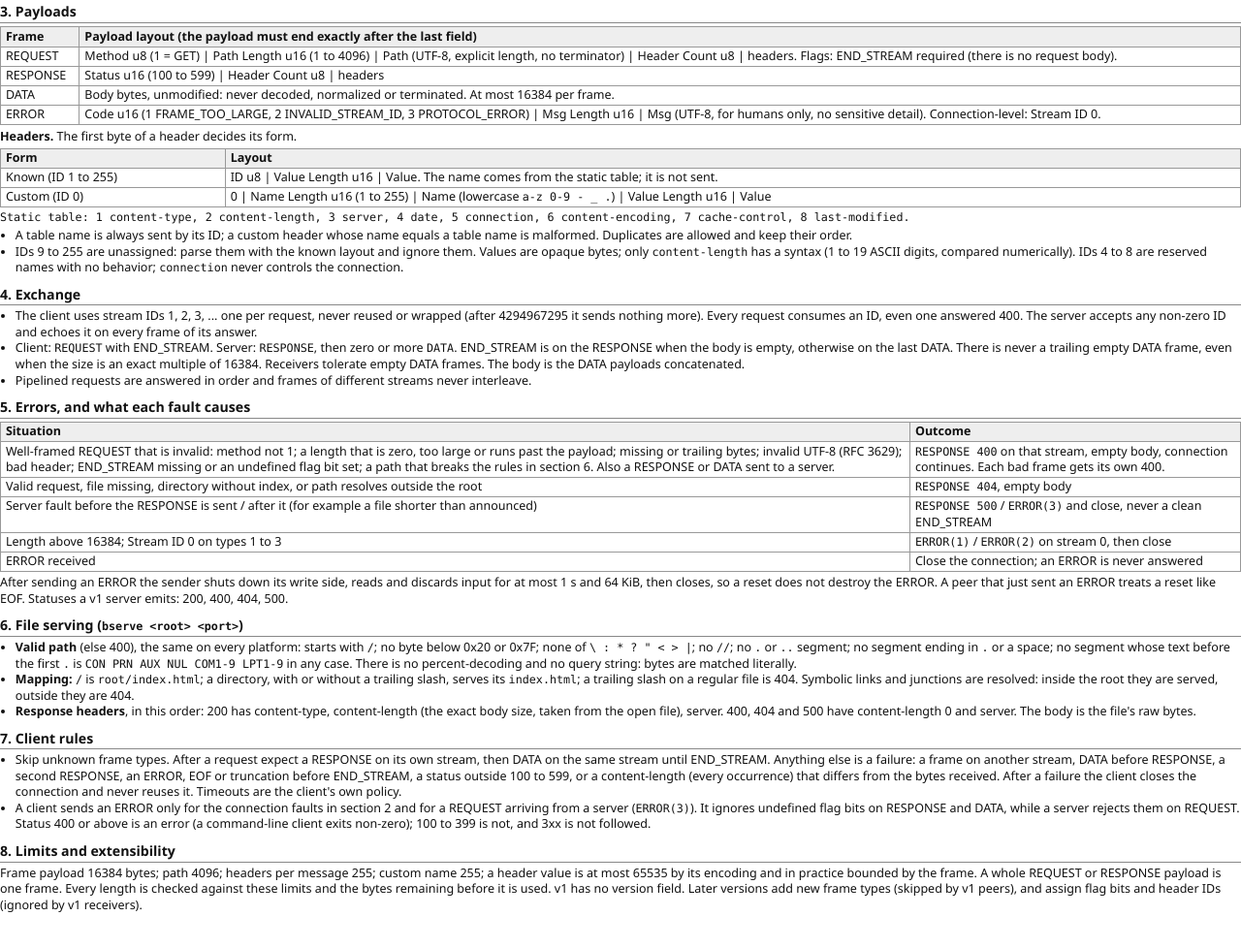
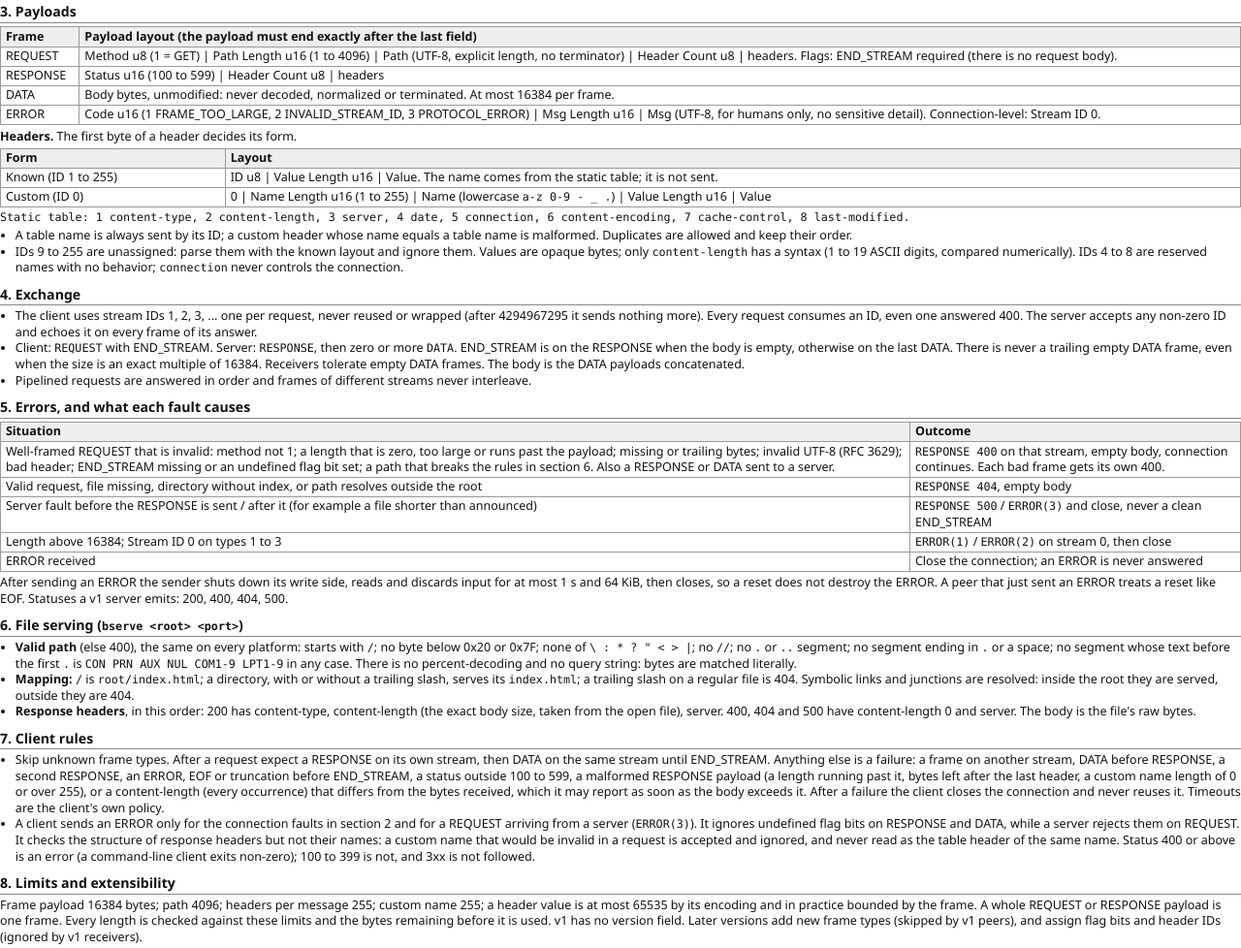
Before and after one commit to Ujjwaljain16/BHTTP-1-HTTP-in-Binary, a plain HTML site: page protocol/bhttp1-spec.html in a window 1280 px wide. Shown: the part 437-1415 px from the top of the page at 97% size. Before the commit the page ends 1382 px from the top, so only its background shows below. Drawn offline with Linux system fonts and the light colour scheme.

Commit message:
Clarify how a client reads response headers

```diff
--- a/protocol/bhttp1-spec.html
+++ b/protocol/bhttp1-spec.html
@@ -98,8 +98,8 @@
 
 <h2>7. Client rules</h2>
 <ul>
-<li>Skip unknown frame types. After a request expect a RESPONSE on its own stream, then DATA on the same stream until END_STREAM. Anything else is a failure: a frame on another stream, DATA before RESPONSE, a second RESPONSE, an ERROR, EOF or truncation before END_STREAM, a status outside 100 to 599, or a content-length (every occurrence) that differs from the bytes received. After a failure the client closes the connection and never reuses it. Timeouts are the client's own policy.</li>
-<li>A client sends an ERROR only for the connection faults in section 2 and for a REQUEST arriving from a server (<code>ERROR(3)</code>). It ignores undefined flag bits on RESPONSE and DATA, while a server rejects them on REQUEST. Status 400 or above is an error (a command-line client exits non-zero); 100 to 399 is not, and 3xx is not followed.</li>
+<li>Skip unknown frame types. After a request expect a RESPONSE on its own stream, then DATA on the same stream until END_STREAM. Anything else is a failure: a frame on another stream, DATA before RESPONSE, a second RESPONSE, an ERROR, EOF or truncation before END_STREAM, a status outside 100 to 599, a malformed RESPONSE payload (a length running past it, bytes left after the last header, a custom name length of 0 or over 255), or a content-length (every occurrence) that differs from the bytes received, which it may report as soon as the body exceeds it. After a failure the client closes the connection and never reuses it. Timeouts are the client's own policy.</li>
+<li>A client sends an ERROR only for the connection faults in section 2 and for a REQUEST arriving from a server (<code>ERROR(3)</code>). It ignores undefined flag bits on RESPONSE and DATA, while a server rejects them on REQUEST. It checks the structure of response headers but not their names: a custom name that would be invalid in a request is accepted and ignored, and never read as the table header of the same name. Status 400 or above is an error (a command-line client exits non-zero); 100 to 399 is not, and 3xx is not followed.</li>
 </ul>
 
 <h2>8. Limits and extensibility</h2>
```
Also changed, not shown: 2 other files.
